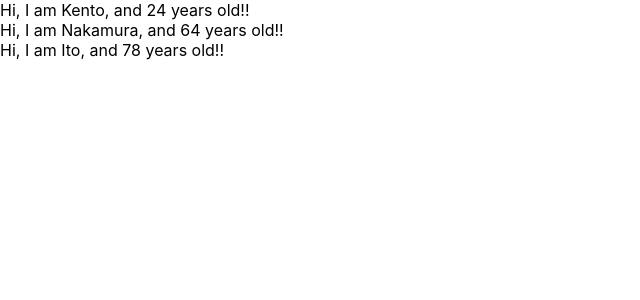
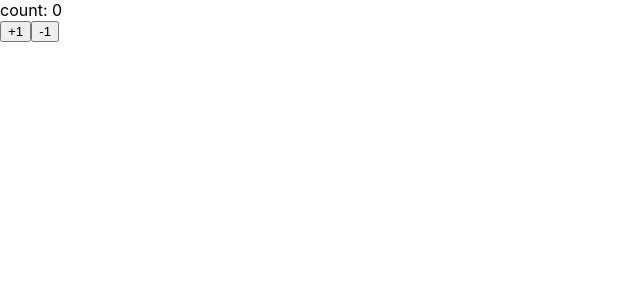
Before and after one commit to kento0805-naka/react-tutorial, a React (Create React App) app: page / in a window 1280 px wide. Shown: the top 300 px of the page, without its empty margins (0-640 px from the left). Built offline with nearby package versions, Linux system fonts and the light colour scheme.

Commit message:
learn state and setState

```diff
--- a/src/App.js
+++ b/src/App.js
@@ -1,31 +1,33 @@
-import React from "react";
-import PropTypes from "prop-types";
+import React, { Component } from "react";
 
 const App = () => {
-  const profiles = [
-    { name: "Kento", age: 24 },
-    { name: "Nakamura", age: 64 },
-    { name: "Ito", age: 78 },
-  ];
-  return (
-    <div>
-      {profiles.map((profile, index) => {
-        return <User name={profile.name} age={profile.age} key={index} />;
-      })}
-    </div>
-  );
+  return <Counter></Counter>;
 };
 
-const User = (props) => {
-  return (
-    <div>
-      Hi, I am {props.name}, and {props.age} years old!!
-    </div>
-  );
-};
+class Counter extends Component {
+  constructor(props) {
+    super(props);
+    this.state = { count: 0 };
+  }
+  handlePlusButton = () => {
+    this.setState({ count: this.state.count + 1 });
+  };
 
-User.propTypes = {
-  name: PropTypes.string,
-  age: PropTypes.number.isRequired,
-};
+  handleMinButton = () => {
+    if (this.state.count > 0) {
+      this.setState({ count: this.state.count - 1 });
+    }
+  };
+
+  render() {
+    return (
+      <React.Fragment>
+        <div>count: {this.state.count}</div>
+        <button onClick={this.handlePlusButton}>+1</button>
+        <button onClick={this.handleMinButton}>-1</button>
+      </React.Fragment>
+    );
+  }
+}
+
 export default App;
```
